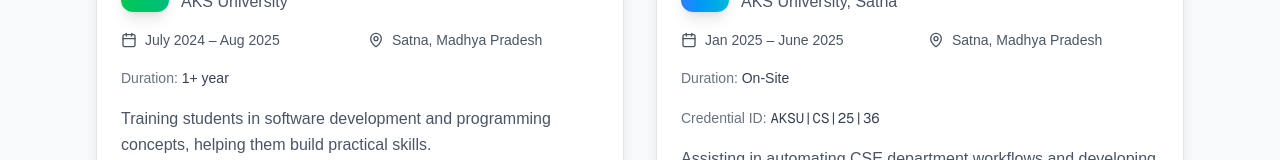
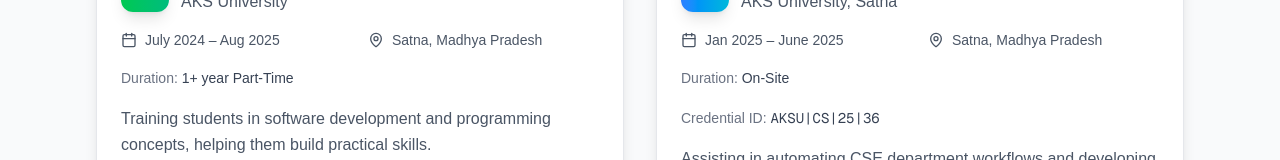
Before and after one commit to mynkvishwakarma/Mayank-s-Portfolio, a Next.js app: page /module/certificates in a window 1280 px wide. Shown: the part 737-897 px from the top of the page. Built offline with nearby package versions, Linux system fonts and the light colour scheme.

Commit message:
Your changes

```diff
--- a/src/app/module/certificates/page.tsx
+++ b/src/app/module/certificates/page.tsx
@@ -105,7 +105,7 @@ export default function Certificates() {
       company: 'AKS University',
       credentialId: '',
       period: 'July 2024 – Aug 2025',
-      duration: '1+ year',
+      duration: '1+ year Part-Time',
       location: 'Satna, Madhya Pradesh',
       description: 'Training students in software development and programming concepts, helping them build practical skills.',
       responsibilities: [
```
